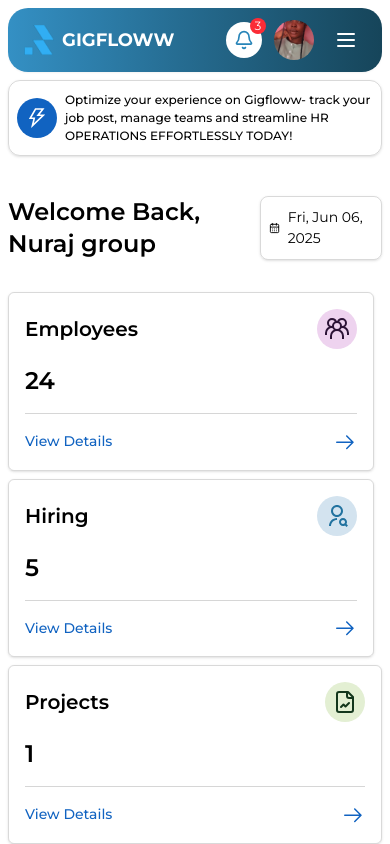
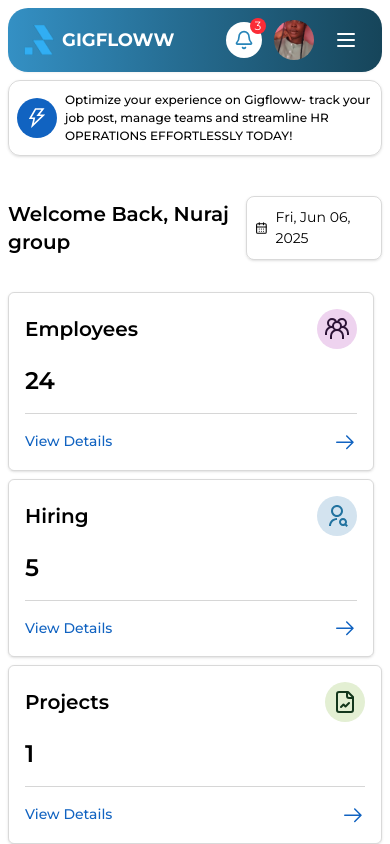
Before and after one commit to Ayushkumarxx/gigfloww, a React (Vite) app: page /dashboard in a window 390 px wide. Shown: the top 844 px of the page. Built offline with nearby package versions, Linux system fonts and the light colour scheme.

Commit message:
added and fixed code

```diff
--- a/src/pages/dashboard/Dashboard.tsx
+++ b/src/pages/dashboard/Dashboard.tsx
@@ -116,7 +116,7 @@ const Dashboard: React.FC = () => {
         </div>
 
         <div className="flex justify-between items-center mt-10">
-          <h1 className="text-2xl lg:text-3xl font-semibold">
+          <h1 className="text-xl lg:text-3xl font-semibold">
             Welcome Back, Nuraj group
           </h1>
 
```
